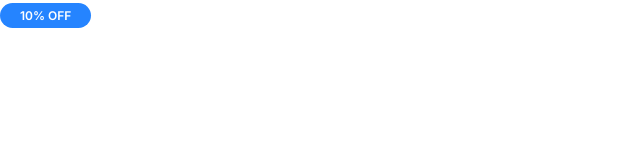
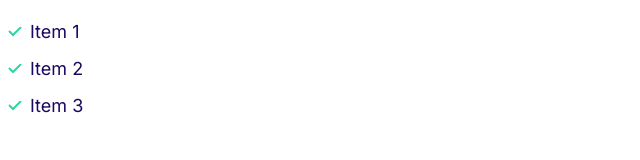
Before and after one commit to AleXAnastasov77/Moshify, a plain HTML site: page index.html in a window 1280 px wide. Shown: the whole page, without its empty margins (0-640 px from the left). Drawn offline with Linux system fonts and the light colour scheme.

Commit message:
Build the lists component

```diff
--- a/css/styles.css
+++ b/css/styles.css
@@ -95,3 +95,29 @@ a {
     font-size: 1.2rem;
   }
 }
+
+/* Lists */
+.list {
+  list-style: none;
+  padding-left: 0;
+  color: var(--color-headings);
+}
+.list--inline .list__item {
+  display: inline-block;
+  margin-right: 2rem;
+  /* font-size: 2rem; */
+}
+.list--tick {
+  list-style-image: url(../images/tick.svg);
+  padding-left: 3rem;
+}
+.list--tick .list__item {
+  padding-left: 0.5rem;
+  /* font-size: 2.4rem; */
+  margin-bottom: 1rem;
+}
+@media screen and (min-width: 1024px) {
+  .list--tick .list__item {
+    padding-left: 0;
+  }
+}
--- a/index.html
+++ b/index.html
@@ -14,6 +14,10 @@
     <link rel="stylesheet" href="css/styles.css" />
   </head>
   <body>
-    <span class="badge badge--primary badge--small">10% Off</span>
+    <ul class="list list--tick">
+      <li class="list__item">Item 1</li>
+      <li class="list__item">Item 2</li>
+      <li class="list__item">Item 3</li>
+    </ul>
   </body>
 </html>
```
Also changed, not shown: components/lists.html (added, +5 -0 lines), images/tick.svg (added).
